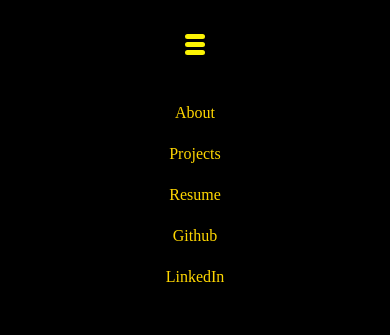
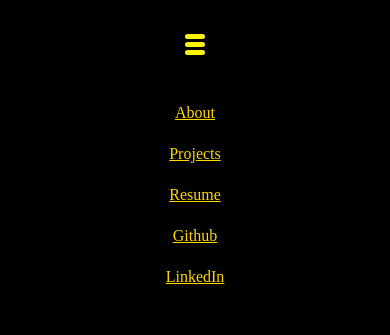
Before and after one commit to D-Whipp/portfolio-twenty-three, a React (Create React App) app: page /pages/projects in a window 390 px wide. Both pictures are taken after a click on the element 195 px from the left and 45 px from the top of the page. Shown: the top 335 px of the page. Built offline with nearby package versions, Linux system fonts and the light colour scheme.

Commit message:
completed setup of mobile navigation

```diff
--- a/src/routes/mobile-navigation/mobile-navigation.component.jsx
+++ b/src/routes/mobile-navigation/mobile-navigation.component.jsx
@@ -27,33 +27,36 @@
                         : 'no-display'
                 }
             >
-                <div className="mobile-nav-link" to="/">
+                <Link className="mobile-nav-link" to="/">
                     About
-                </div>
-                <div className="mobile-nav-link" to="/pages/projects">
+                </Link>
+                <Link
+                    className="mobile-nav-link"
+                    to="/pages/projects"
+                >
                     Projects
-                </div>
-                <div
+                </Link>
+                <Link
                     className="mobile-nav-link"
                     to="https://docs.google.com/document/d/1Jy9tSvL4Vz3kQSIqHS7sitXvs6f2Jhyd17FMgox3Qpo/edit?usp=sharing"
                     target="_blank"
                 >
                     Resume
-                </div>
-                <div
+                </Link>
+                <Link
                     className="mobile-nav-link"
                     to="https://github.com/D-Whipp"
                     target="_blank"
                 >
                     Github
-                </div>
-                <div
+                </Link>
+                <Link
                     className="mobile-nav-link"
                     to="https://www.linkedin.com/in/david-w-079841213/"
                     target="_blank"
                 >
                     LinkedIn
-                </div>
+                </Link>
             </div>
         </>
     );
--- a/src/routes/mobile-navigation/mobile-navigation.styles.css
+++ b/src/routes/mobile-navigation/mobile-navigation.styles.css
@@ -37,5 +37,6 @@
 
 .mobile-navigation-container .mobile-nav-link {
   color: gold;
+  display: block;
   padding: 25px 0px 0px 0px;
 }/*# sourceMappingURL=mobile-navigation.styles.css.map */
--- a/src/routes/mobile-navigation/mobile-navigation.styles.scss
+++ b/src/routes/mobile-navigation/mobile-navigation.styles.scss
@@ -41,6 +41,7 @@
 
     .mobile-nav-link {
         color: gold;
+        display: block;
         padding: 25px 0px 0px 0px;
     }
 }
```
Also changed, not shown: 1 other file (tests, documents, lock files or other folders).
